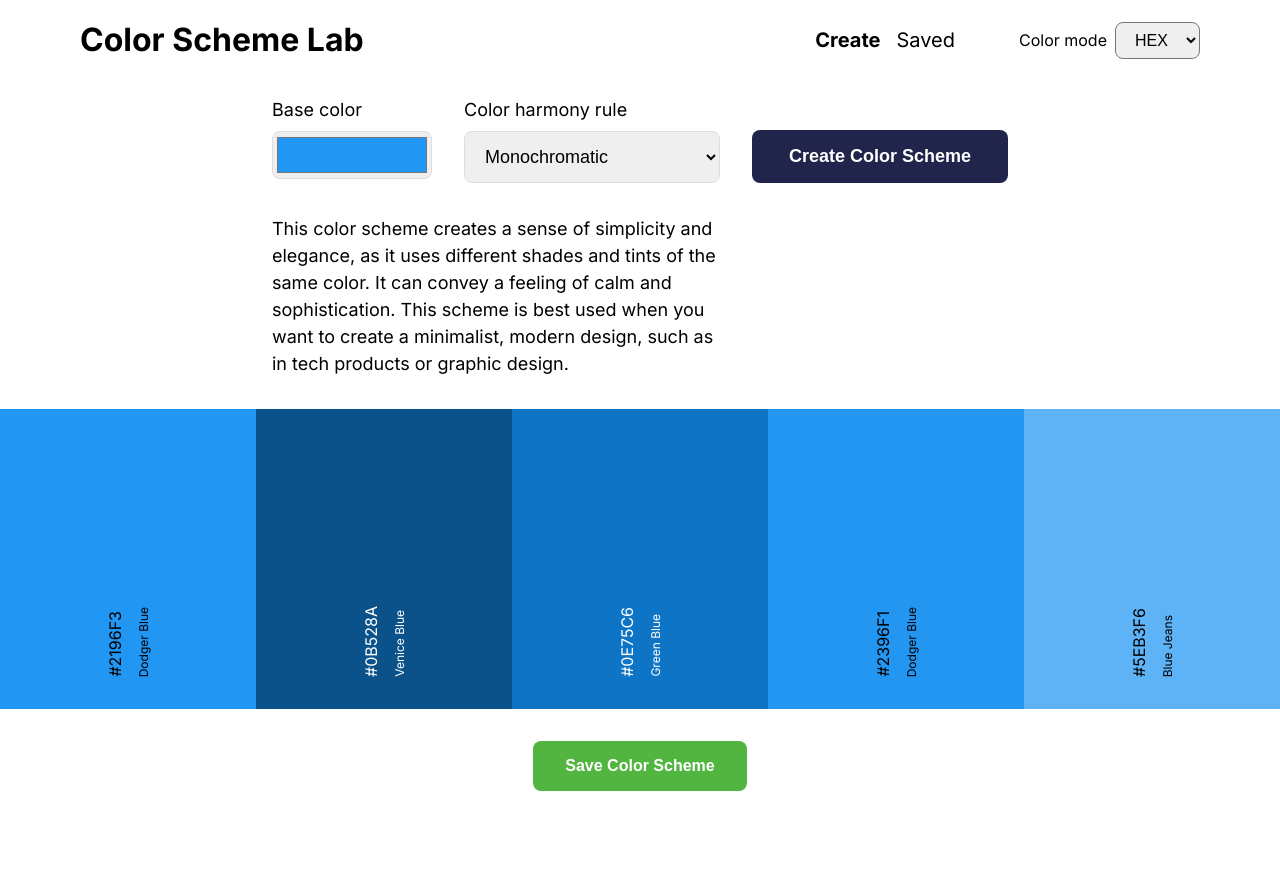
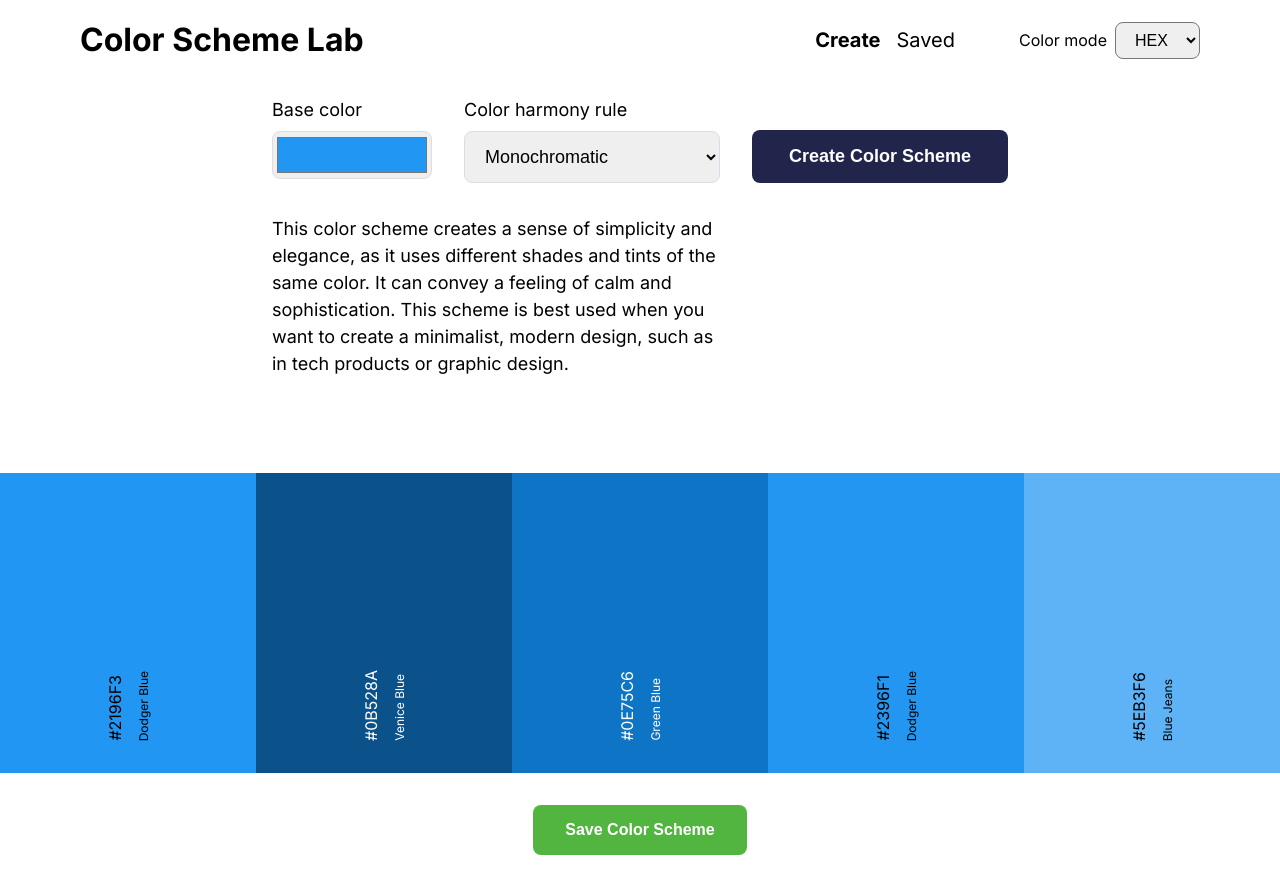
Before and after one commit to goranstevanovic/color-scheme-lab, a React (Create React App) app: page / in a window 1280 px wide. Before the commit the page ends 823 px from the top, so only its background shows below. Built offline with nearby package versions, Linux system fonts and the light colour scheme.

Commit message:
Add spacing between saved color schemes

```diff
--- /dev/null
+++ b/src/pages/Root.module.css
@@ -0,0 +1,5 @@
+.main {
+  display: flex;
+  flex-direction: column;
+  gap: 4rem;
+}
--- a/src/pages/Root.tsx
+++ b/src/pages/Root.tsx
@@ -1,12 +1,13 @@
 import { Outlet } from 'react-router-dom';
 
 import Header from '../components/Header';
+import styles from './Root.module.css';
 
 function Root() {
   return (
     <>
       <Header />
-      <main>
+      <main className={styles.main}>
         <Outlet />
       </main>
     </>
```
